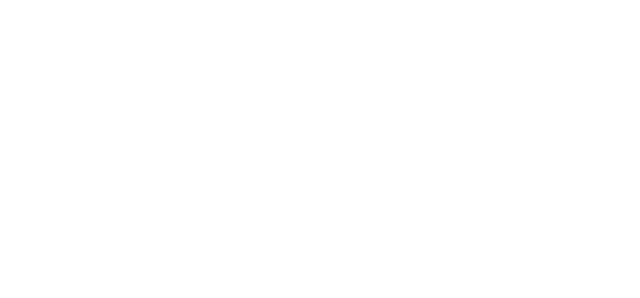
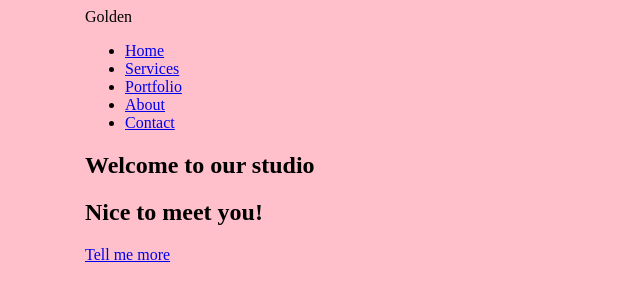
Before and after one commit to matyldajankowska/golden, a website: page index.html in a window 1280 px wide. Shown: the whole page, without its empty margins (0-640 px from the left). Drawn offline with nearby package versions, Linux system fonts and the light colour scheme; files that its build step writes are made by us from their sources.

Commit message:
Add header content

```diff
--- a/index.html
+++ b/index.html
@@ -9,7 +9,42 @@
         <link rel='stylesheet'
         href="https://use.fontawesome.com/releases/v5.5.0/css/all.css">
         <link rel="stylesheet" href="vendor\bootstrap-grid.css">
-        <link rel='stylesheet' href='style.css'>
+        <link rel='stylesheet' href='css\style.css'>
 
     </head>
     <body>
+            <section class='header'>
+                <div class='container'>
+                    <div class='hero-upper'>
+                        <div class='logo'>
+                            Golden
+                        </div>
+                        <div class='nav'>
+                            <ul>
+                                <li>
+                                    <a href='#'>Home</a>
+                                </li>
+                                <li>
+                                    <a href='#'>Services</a>
+                                </li>
+                                <li>
+                                    <a href='#'>Portfolio</a>
+                                </li>
+                                <li>
+                                    <a href='#'>About</a>
+                                </li>
+                                <li>
+                                    <a href='#'>Contact</a>
+                                </li>
+                            </ul>
+                        <div>
+                    </div>
+                    <div class='hero-lower'>
+                        <h2 class='page-title'>Welcome to our studio</h2>
+                        <h1 class='page-subtitle'>Nice to meet you!</h1>
+                        <a href='#' class='btn btn-one'>Tell me more</a>
+                    </div>
+                </div>
+
+        </header>
+    </body>
--- a/sass/style.scss
+++ b/sass/style.scss
@@ -0,0 +1,3 @@
+body {
+    background-color: pink;
+}
```
Also changed, not shown: css/style.css (added), images/ebony-ivory.jfif (added), images/header-background-img.jfif (added), images/header-background.jfif (added), images/logo.jfif (added), images/poster.jfif (added), images/smart-stationary.jfif (added), images/treehouse.jfif (added), images/vinyl.jfif (added), 1 other file.
